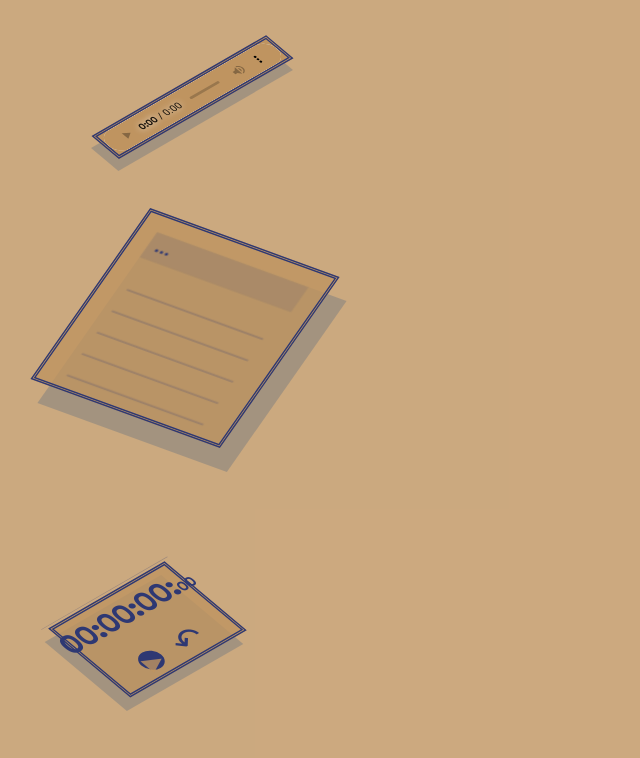
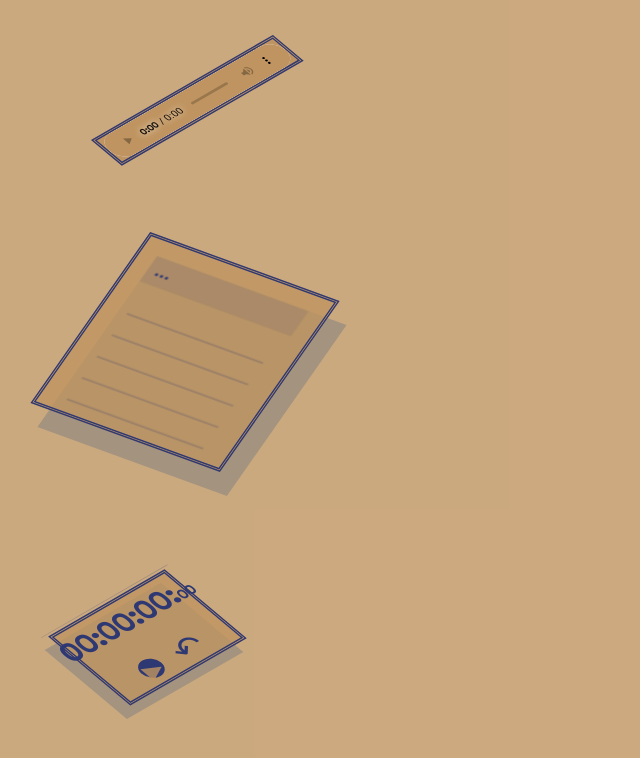
Before and after one commit to michaeland974/junk-drawer-app, a React (Vite) app in the folder client/: page / in a window 1280 px wide. Shown: the top 758 px of the page, without its empty margins (0-640 px from the left). Built offline with nearby package versions, Linux system fonts and the light colour scheme.

Commit message:
favicon added

```diff
--- a/client/index.html
+++ b/client/index.html
@@ -5,6 +5,7 @@
     <meta name="viewport"
           content="width=device-width, initial-scale=1.0" />
     <meta name="theme-color" content="#BF9460" />
+    <link rel="icon" type="image/png" href="src/assets/favicon.png"/>
     <script type="module" src="/src/root.tsx" defer></script>
     <title>Junk Drawer</title>
   </head>
--- a/client/src/App.tsx
+++ b/client/src/App.tsx
@@ -8,7 +8,7 @@ import './assets/global-styles/App.css';
 export const App = () => {
   return (
     <>
-      <MusicPlayer url='/stream'/>
+      <MusicPlayer url='http://localhost:3001/stream'/>
       <Notepad />
       <Stopwatch />
     </>
--- a/client/src/Components/MusicPlayer/styles/MusicPlayer.module.css
+++ b/client/src/Components/MusicPlayer/styles/MusicPlayer.module.css
@@ -1,17 +1,3 @@
-.component-wrapper{
-  width: calc(var(--mobile-dimension) * 1.5);
-  height: calc(var(--mobile-dimension) * 0.25);
-  background-color: var(--grey);
-
-  transform: rotate(-30deg) skew(20deg) scale(0.7);
-}
-
-#player{
-  width: 100%;
-  height: 100%;
-  transform: translate(5%, -30%);
-}
-
 /* Chrome */
 #player,
 #player::-webkit-media-controls-panel {
@@ -34,3 +20,14 @@
     font-size: 1.25em;
   }
 }
+
+@media screen and (min-width: 500px) {
+  .component-wrapper{
+    width: calc(var(--mobile-dimension) * 1.5);
+    height: calc(var(--mobile-dimension) * 0.25);
+    background-color: var(--grey);
+    margin-bottom: 3em;
+
+    transform: rotate(-30deg) skew(20deg) scale(0.7);
+  }
+}
```
Also changed, not shown: client/src/Components/MusicPlayer/MusicPlayer.tsx (+5 -5 lines), client/src/assets/favicon.png (added).
